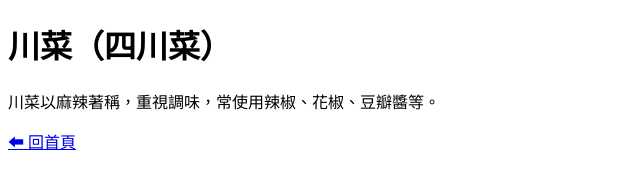
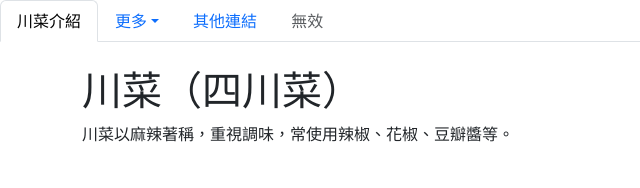
Before and after one commit to xingyu02/xingyu02.github.io, a plain HTML site: page 川菜.html in a window 1280 px wide. Shown: the whole page, without its empty margins (0-640 px from the left). Drawn offline with nearby package versions, Linux system fonts and the light colour scheme.

Commit message:
Update 川菜.html

```diff
--- a/川菜.html
+++ b/川菜.html
@@ -1,12 +1,41 @@
-<!DOCTYPE html>
+<!doctype html>
 <html lang="zh-Hant">
   <head>
-  <meta charset="UTF-8">
+    <meta charset="utf-8">
+    <meta name="viewport" content="width=device-width, initial-scale=1">
     <title>川菜介紹</title>
+    <link href="https://cdn.jsdelivr.net/npm/bootstrap@5.3.6/dist/css/bootstrap.min.css" rel="stylesheet" integrity="sha384-4Q6Gf2aSP4eDXB8Miphtr37CMZZQ5oXLH2yaXMJ2w8e2ZtHTl7GptT4jmndRuHDT" crossorigin="anonymous">
   </head>
   <body>
+
+    <!-- 導覽列 -->
+    <ul class="nav nav-tabs mb-4">
+      <li class="nav-item">
+        <a class="nav-link active" aria-current="page" href="#">川菜介紹</a>
+      </li>
+      <li class="nav-item dropdown">
+        <a class="nav-link dropdown-toggle" data-bs-toggle="dropdown" href="#" role="button" aria-expanded="false">更多</a>
+        <ul class="dropdown-menu">
+          <li><a class="dropdown-item" href="#">麻辣火鍋</a></li>
+          <li><a class="dropdown-item" href="#">宮保雞丁</a></li>
+          <li><a class="dropdown-item" href="#">水煮牛肉</a></li>
+        </ul>
+      </li>
+      <li class="nav-item">
+        <a class="nav-link" href="#">其他連結</a>
+      </li>
+      <li class="nav-item">
+        <a class="nav-link disabled" aria-disabled="true">無效</a>
+      </li>
+    </ul>
+
+    <!-- 內容區 -->
+    <div class="container">
       <h1>川菜（四川菜）</h1>
       <p>川菜以麻辣著稱，重視調味，常使用辣椒、花椒、豆瓣醬等。</p>
-  <a href="index.html">⬅ 回首頁</a>
+    </div>
+
+    <!-- Bootstrap JS -->
+    <script src="https://cdn.jsdelivr.net/npm/bootstrap@5.3.6/dist/js/bootstrap.bundle.min.js" integrity="sha384-j1CDi7MgGQ12Z7Qab0qlWQ/Qqz24Gc6BM0thvEMVjHnfYGF0rmFCozFSxQBxwHKO" crossorigin="anonymous"></script>
   </body>
 </html>
```
Lines whose indentation alone changed are shown as unchanged.
